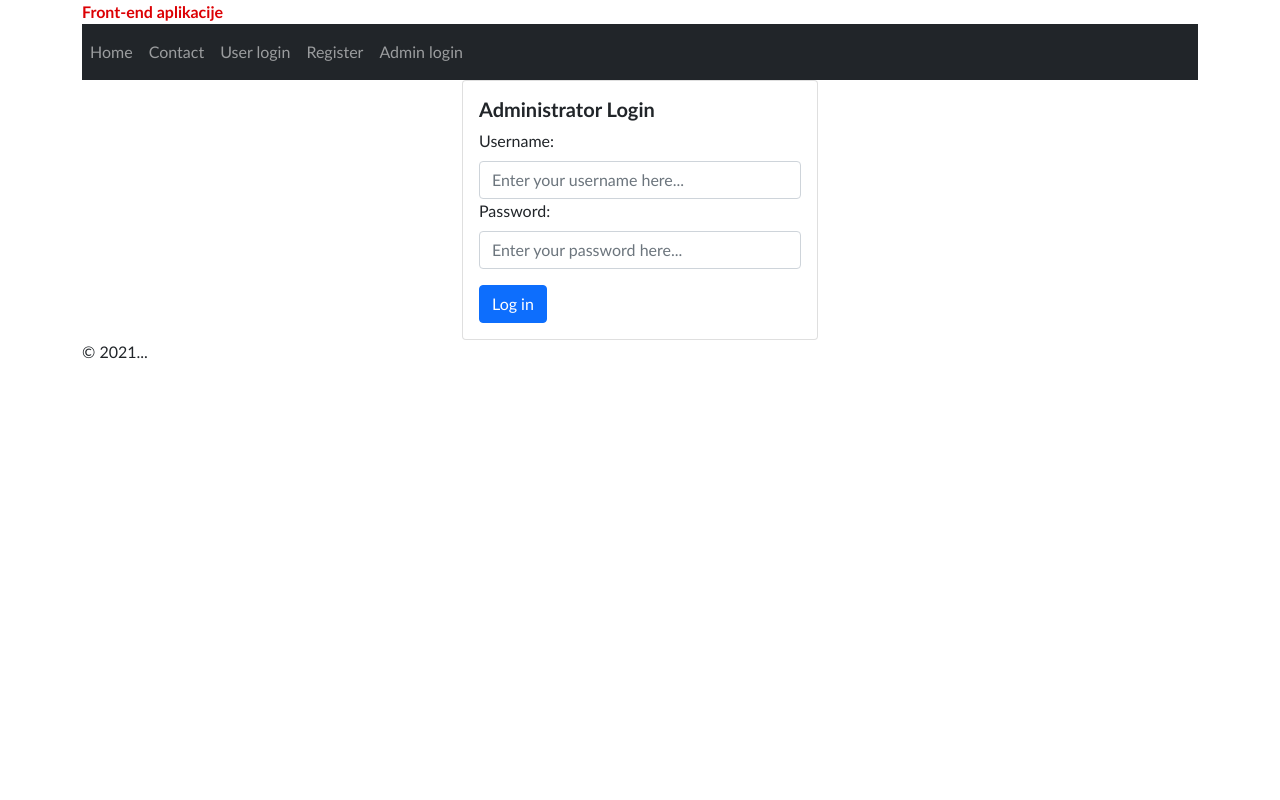
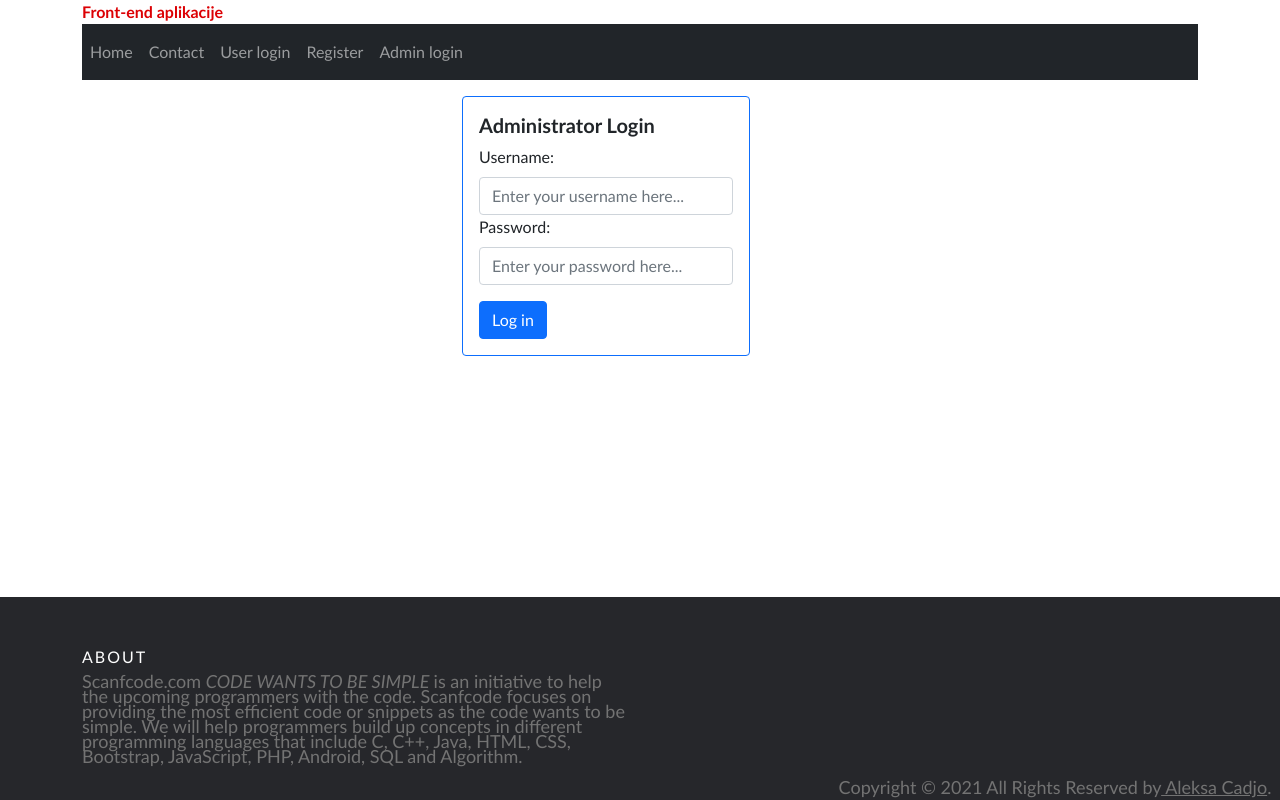
Before and after one commit to Cadjavi/PIiVT-2021, a React (Create React App) app in the folder 04-front-end/: page /administrator/login in a window 1280 px wide. Built offline with nearby package versions, Linux system fonts and the light colour scheme; no server answers.

Commit message:
Create page footer and change forms outline color

```diff
--- a/04-front-end/src/components/Administrator/AdministratorLogin.tsx
+++ b/04-front-end/src/components/Administrator/AdministratorLogin.tsx
@@ -41,7 +41,7 @@ export default class AdministratorLogin extends BasePage<{}> {
     return (
       <Row>
         <Col sm={12} md={{ span: 6, offset: 3 }} lg={{ span: 4, offset: 4 }}>
-          <Card>
+          <Card border="primary" style={{ width: '18rem' }} className="mt-3">
             <Card.Body>
               <Card.Title>
                 <b>Administrator Login</b>
--- a/04-front-end/src/components/Application/Application.sass
+++ b/04-front-end/src/components/Application/Application.sass
@@ -4,3 +4,43 @@
     .Application-header
         font-weight: bold
         color: #dc0004
+
+    .color-nav
+        background-color: #02075d
+
+    .site-footer
+        position: absolute
+        left: 0
+        bottom: 0
+        right: 0
+        background-color: #26272b
+        padding: 45px 0 20px
+        font-size: 18px
+        line-height: 15px
+        color: #737373
+        hr
+            border-top-color: #bbb
+            opacity: 0.5
+            &.small
+                margin: 20px 0
+        h6
+            color: #fff
+            font-size: 16px
+            text-transform: uppercase
+            margin-top: 5px
+            letter-spacing: 2px
+        a
+            color: #737373
+            &:hover
+                color: #3366cc
+                text-decoration: none
+
+    .copyright-text
+        margin: 0
+        position: absolute
+        right: 0px
+        width: 450px
+        padding: 0px
+
+    .site-footer .copyright-text,.site-footer .social-icons
+        text-align: center
--- a/04-front-end/src/components/Application/Application.tsx
+++ b/04-front-end/src/components/Application/Application.tsx
@@ -1,3 +1,4 @@
+/* eslint-disable jsx-a11y/anchor-is-valid */
 import React from "react";
 import { Container, Navbar } from "react-bootstrap";
 import TopMenu from "../TopMenu/TopMenu";
@@ -79,7 +80,7 @@ export default class Application extends React.Component {
   render() {
     return (
       <BrowserRouter>
-        <Container className="Application">
+        <Container className="Application" padding-bottom="60px">
           <div className="Application-header">Front-end aplikacije</div>
 
           <Navbar bg="dark" variant="dark">
@@ -140,7 +141,34 @@ export default class Application extends React.Component {
             </Switch>
           </div>
 
-          <div>&copy; 2021...</div>
+          <footer className="site-footer">
+            <div className="container">
+              <div className="row">
+                <div className="col-sm-12 col-md-6">
+                  <h6>About</h6>
+                  <p className="text-justify">
+                    Scanfcode.com <i>CODE WANTS TO BE SIMPLE </i> is an
+                    initiative to help the upcoming programmers with the code.
+                    Scanfcode focuses on providing the most efficient code or
+                    snippets as the code wants to be simple. We will help
+                    programmers build up concepts in different programming
+                    languages that include C, C++, Java, HTML, CSS, Bootstrap,
+                    JavaScript, PHP, Android, SQL and Algorithm.
+                  </p>
+                </div>
+              </div>
+            </div>
+            <div className="container">
+              <div className="row">
+                <div className="col-md-8 col-sm-6 col-xs-12">
+                  <p className="copyright-text">
+                    Copyright &copy; 2021 All Rights Reserved by
+                    <a href="https://github.com/Cadjavi"> Aleksa Cadjo</a>.
+                  </p>
+                </div>
+              </div>
+            </div>
+          </footer>
         </Container>
       </BrowserRouter>
     );
--- a/04-front-end/src/components/User/UserLogin.tsx
+++ b/04-front-end/src/components/User/UserLogin.tsx
@@ -44,7 +44,7 @@ export default class UserLogin extends BasePage<{}> {
     return (
       <Row>
         <Col sm={12} md={{ span: 6, offset: 3 }} lg={{ span: 4, offset: 4 }}>
-          <Card>
+          <Card border="primary" style={{ width: '18rem' }} className="mt-3">
             <Card.Body>
               <Card.Title>
                 <b>User Login</b>
--- a/04-front-end/src/components/User/UserRegistration.tsx
+++ b/04-front-end/src/components/User/UserRegistration.tsx
@@ -42,7 +42,7 @@ export default class UserRegistration extends BasePage<{}> {
     return (
       <Row>
         <Col sm={12} lg={{ span: 10, offset: 1 }}>
-          <Card>
+          <Card border="primary" style={{ width: '56rem' }} className="mt-3">
             <Card.Body>
               <Card.Title>
                 <b>User Register</b>
```
